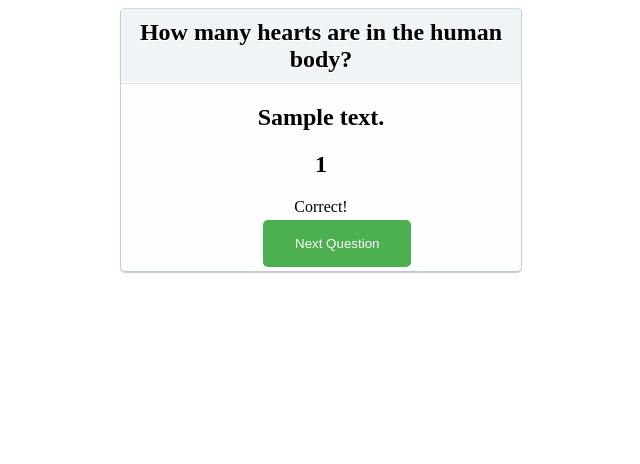
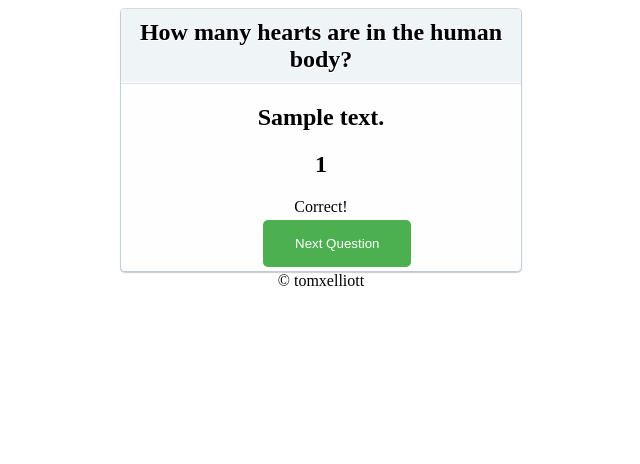
Before and after one commit to tomxelliott/medicapp1.0, a Django app: template medicapp/quiz/templates/quiz/answer.html in a window 1280 px wide. Shown: the top 464 px of the page, without its empty margins (319-959 px from the left). Run offline with Django 3.2, Linux system fonts and the light colour scheme; data comes from the database, SQL or seed files in the repository; the template is opened without the code that fills it: values that come from a table or form of the project are taken from there, most other values are stand-ins (such as "Sample title", 1, 10 or a date in 2020).

Commit message:
Added footer to all pages.

```diff
--- a/medicapp/quiz/templates/quiz/answer.html
+++ b/medicapp/quiz/templates/quiz/answer.html
@@ -32,3 +32,4 @@ function goBack() {
 </script>
 {% endif %}
 </div>
+<footer>&copy; tomxelliott</footer>
```
